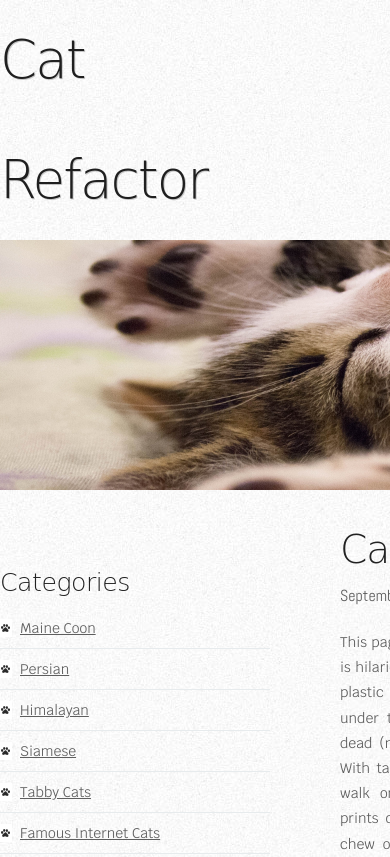
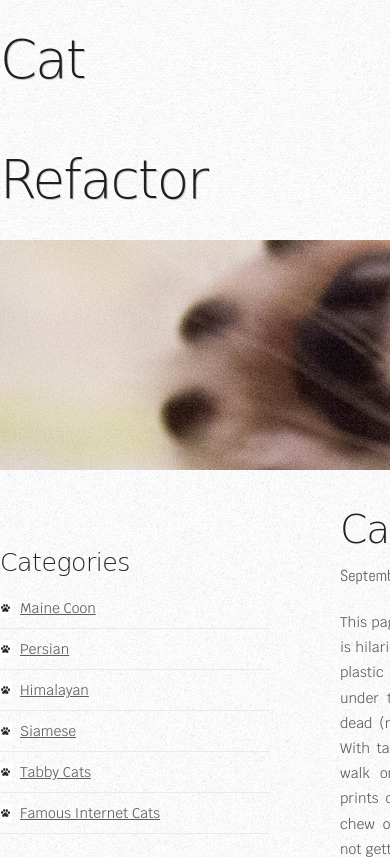
Before and after one commit to Oliviabenn/Assignment2, a plain HTML site: page index.html in a window 390 px wide. Shown: the top 857 px of the page. Drawn offline with nearby package versions, Linux system fonts and the light colour scheme; a script that the page names is missing; files whose address does not match are found by name; a web font is replaced by a local one.

Commit message:
banner content responsive

```diff
--- a/css/main.css
+++ b/css/main.css
@@ -507,12 +507,12 @@ a:hover {
 
 #banner {
     margin: 0px auto;
-    width: 1000px;
-    height: 340px;
     background: url(../images/img03.png) no-repeat left bottom;
 }
 
 #banner .content {
+  width: 100%;
+  height: 20rem;
 }
 
 
--- a/index.html
+++ b/index.html
@@ -29,7 +29,7 @@
             </div>
         </div>
         <div id="banner">
-            <div class="content"><img src="images/img02.jpg" width="1000" height="300" alt="" /></div>
+            <div class="content"><img src="images/img02.jpg" alt="a kitten laying on its back with paws up" /></div>
         </div>
     </div>
     <!-- end #header -->
```
